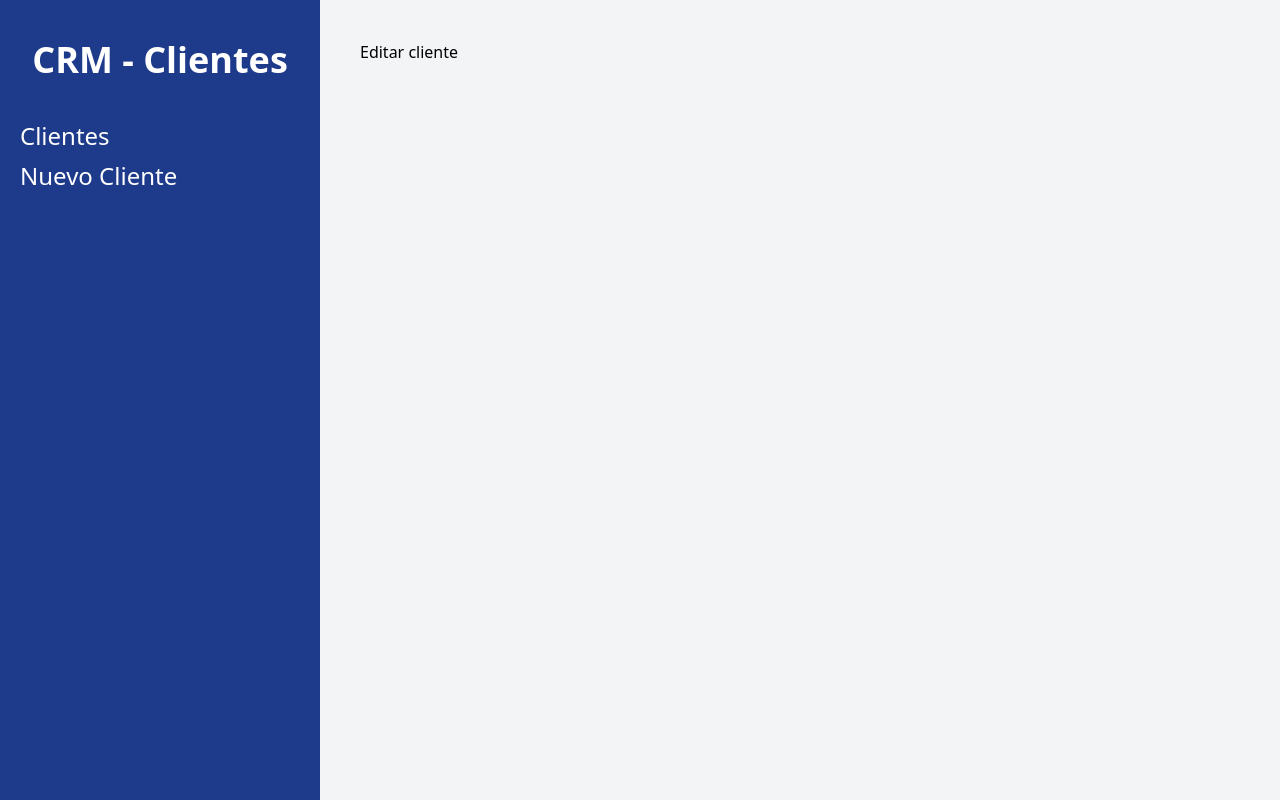
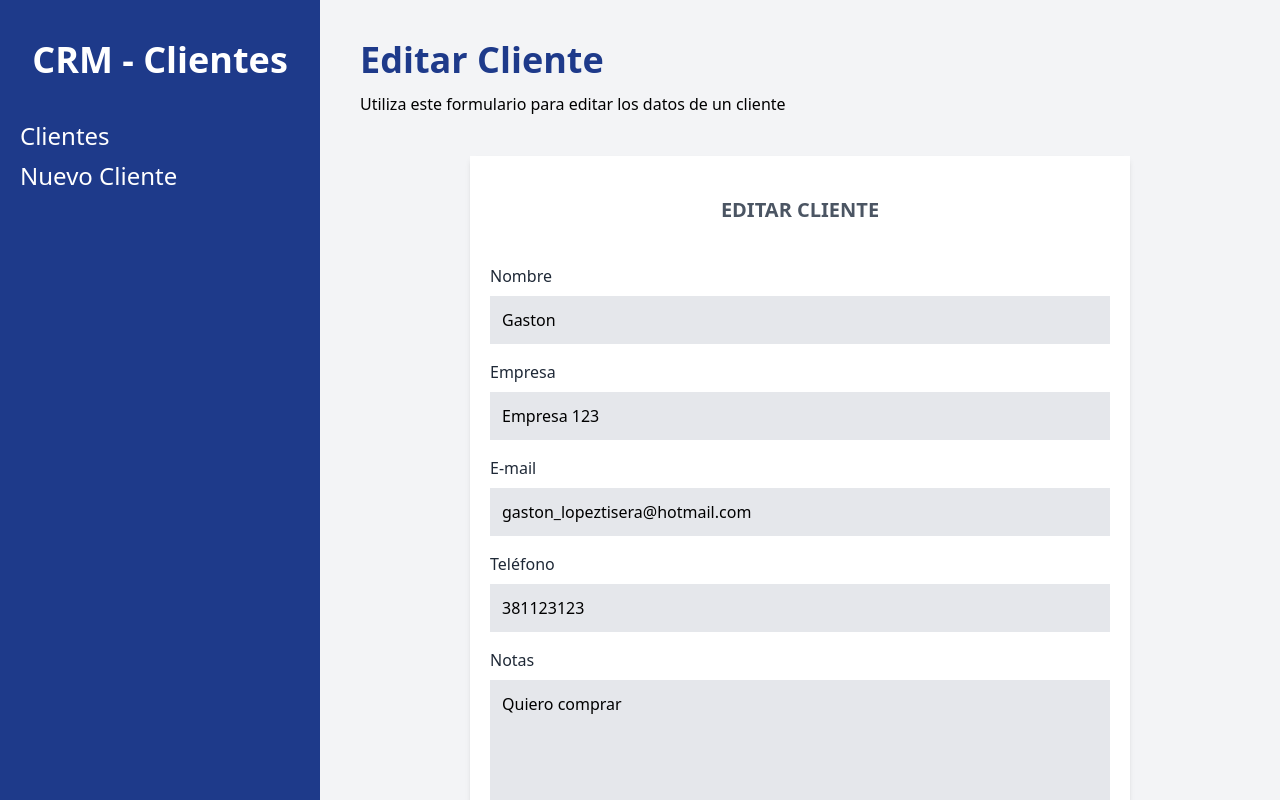
Before and after one commit to gastonlopezt/CRM-React, a React (Vite) app: page /clientes/editar/1 in a window 1280 px wide. Built offline with nearby package versions, Linux system fonts and the light colour scheme; data requests are answered from the project's data file.

Commit message:
funcionalidad editar cliente

```diff
--- a/src/components/Cliente.jsx
+++ b/src/components/Cliente.jsx
@@ -31,7 +31,9 @@ const Cliente = ({cliente}) => {
         </button>
         <button
           type="button"
-          className="bg-blue-600 hover:bg-blue-700 block w-full text-white p-2 uppercase font-bold text-xs mt-3"
+          className="bg-blue-600 hover:bg-blue-700 block w-full
+          text-white p-2 uppercase font-bold text-xs mt-3"
+          onClick={() => navigate(`/clientes/editar/${id}`)}
         >
           Editar
         </button>
--- a/src/components/Formulario.jsx
+++ b/src/components/Formulario.jsx
@@ -3,8 +3,9 @@ import { useNavigate } from 'react-router-dom'
 import {Formik, Form, Field} from 'formik'
 import * as Yup from 'yup'
 import Alerta from './Alerta';
+import Spinner from './Spinner'
 
-const Formulario = () => {
+const Formulario = ({cliente, cargando}) => {
 
   const navigate = useNavigate()
 
@@ -47,22 +48,24 @@ const Formulario = () => {
   }
 
   return (
+    cargando ? <Spinner /> : (
       <div className="bg-white mt-10 px-5 py-10 rouded-md shadow-md md:w-3/4 mx-auto">
         <h1 className="text-gray-600 font-bold text-xl uppercase text-center">
-        Agregar Cliente
+          {cliente?.nombre ? "Editar Cliente" : "Agregar Cliente"}
         </h1>
 
         <Formik
           initialValues={{
-          nombre: "",
-          empresa: "",
-          email: "",
-          telefono: "",
-          notas: "",
+            nombre: cliente.nombre,
+            empresa: cliente?.empresa ?? "",
+            email: cliente?.email ?? "",
+            telefono: cliente?.telefono ?? "",
+            notas: cliente?.notas ?? "",
           }}
-        onSubmit={ async (values, {resetForm}) => {
-          await handleSubmit(values)
-          resetForm()
+          enableReinitialize={true}
+          onSubmit={async (values, { resetForm }) => {
+            await handleSubmit(values);
+            resetForm();
           }}
           validationSchema={nuevoClienteSchema}
         >
@@ -143,14 +146,20 @@ const Formulario = () => {
               </div>
               <input
                 type="submit"
-              value="Agregar Cliente"
+                value={cliente?.nombre ? "Editar Cliente" : "Agregar Cliente"}
                 className="mt-5 w-full p-3 bg-blue-800 text-white uppercase font-bold text-lg"
               />
             </Form>
           )}
         </Formik>
       </div>
+    )
   );
 }
 
+Formulario.defaultProps = {
+  cliente: {},
+  cargando: false
+}
+
 export default Formulario
--- a/src/pages/EditarCliente.jsx
+++ b/src/pages/EditarCliente.jsx
@@ -1,11 +1,41 @@
-import React from 'react'
+import { useState, useEffect } from 'react'
+import { useParams } from 'react-router-dom'
+import Formulario from "../components/Formulario";
+
 
 const EditarCliente = () => {
+
+
+  const [cliente, setCliente] = useState({});
+  const [cargando, setCargando] = useState(true);
+
+  const { id } = useParams();
+
+  useEffect(() => {
+    const obtenerClienteAPI = async () => {
+      try {
+        const url = `http://localhost:4000/clientes/${id}`;
+        const respuesta = await fetch(url);
+        const resultado = await respuesta.json();
+        setCliente(resultado);
+      } catch (error) {}
+      setCargando(!cargando);
+    };
+    obtenerClienteAPI();
+  }, []);
+
+
   return (
-    <div>
-      <h1>Editar cliente</h1>
-    </div>
-  )
+    <>
+      <h1 className="font-black text-4xl text-blue-900">Editar Cliente</h1>
+      <p className=" mt-3 ">
+        Utiliza este formulario para editar los datos de un cliente
+      </p>
+      <Formulario
+        cliente={cliente}
+      />
+    </>
+  );
 }
 
 export default EditarCliente
--- a/src/pages/NuevoCliente.jsx
+++ b/src/pages/NuevoCliente.jsx
@@ -1,4 +1,4 @@
-import React from 'react'
+
 import Formulario from '../components/Formulario'
 
 const NuevoCliente = () => {
```
Lines whose indentation alone changed are shown as unchanged.
